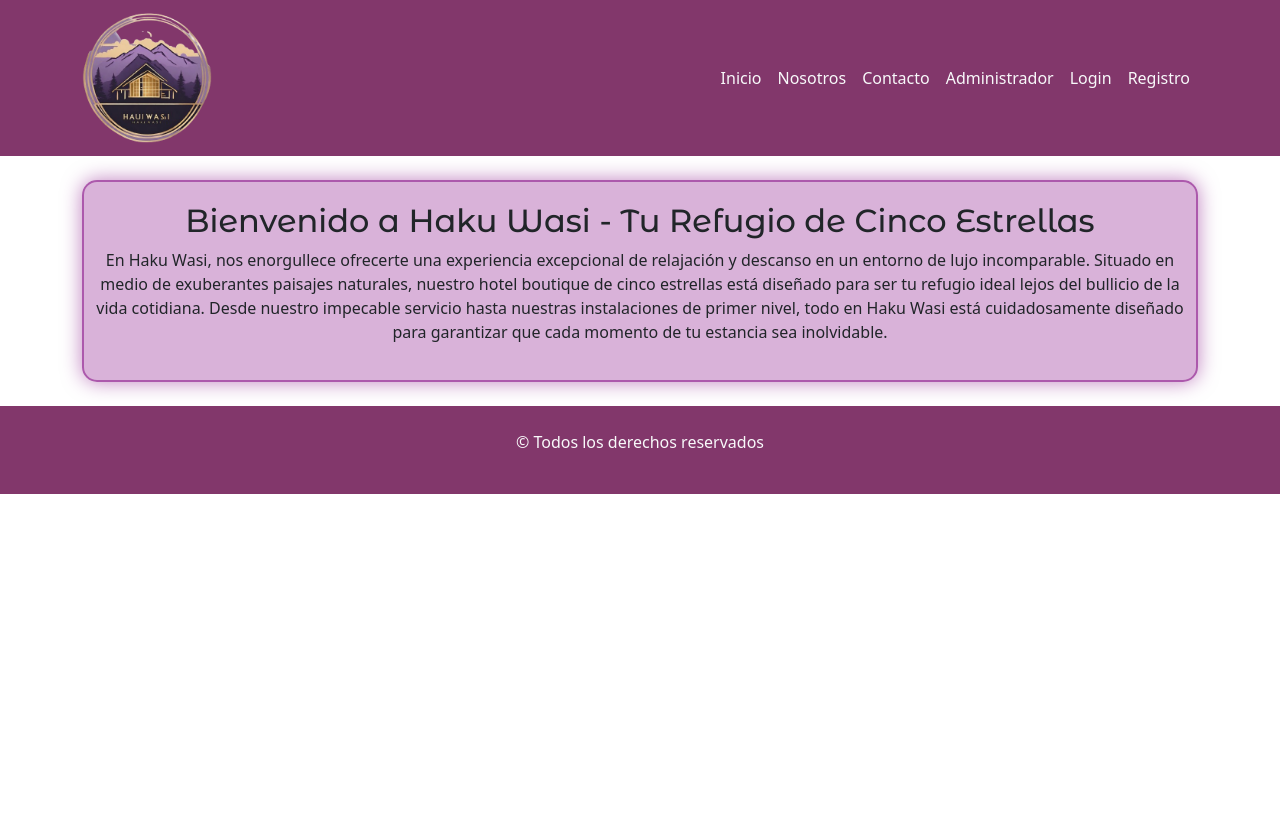
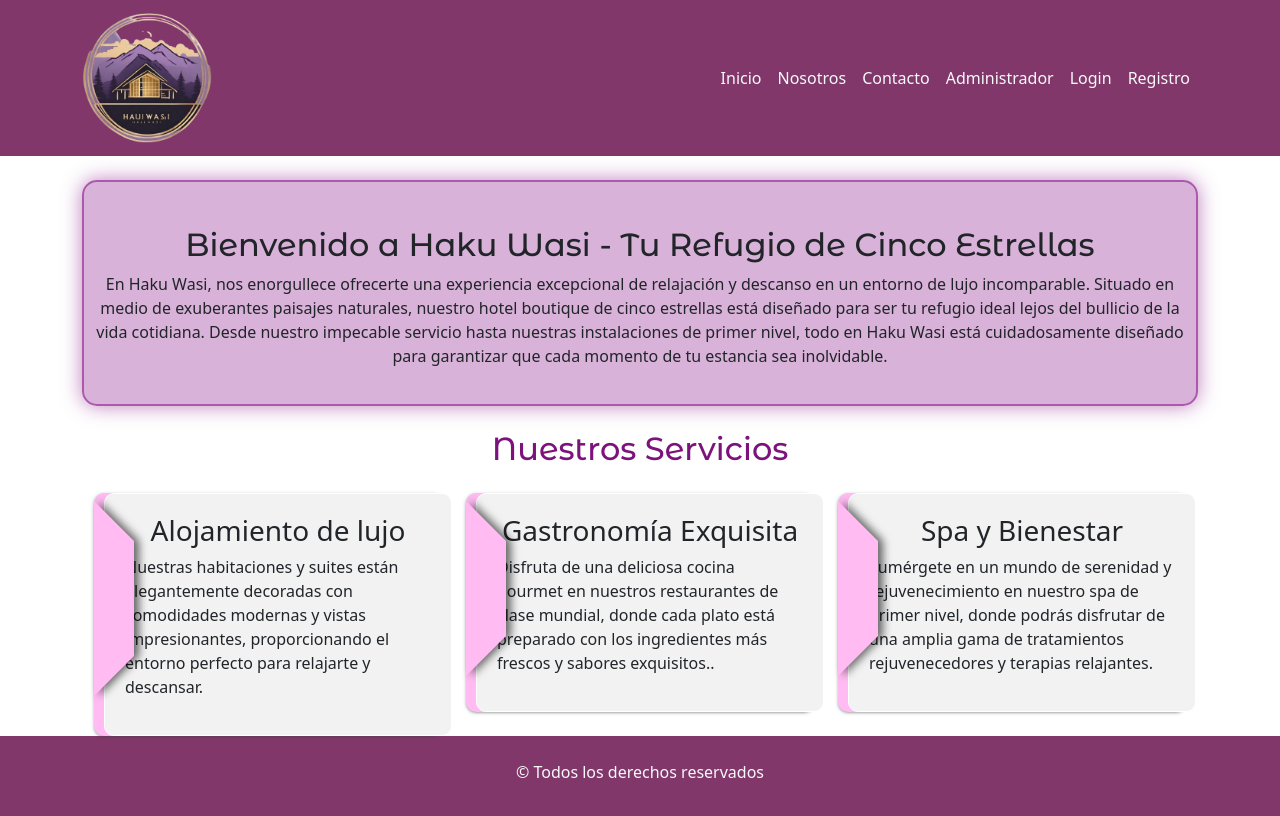
Before and after one commit to Pabmoy25/proyectoHotel-FrontEnd, a React (Vite) app: page /nosotros in a window 1280 px wide. Shown: the top 816 px of the page. Built offline with nearby package versions, Linux system fonts and the light colour scheme.

Commit message:
agregue card y efectos y estilos a la otra seccion en sobre nosotros, llamada nuestros servicios

```diff
--- a/src/App.css
+++ b/src/App.css
@@ -70,3 +70,56 @@ tbody {
   max-width: 800px;
   box-shadow: 0 0 20px rgba(128, 0, 128, 0.5);
 }
+
+.itemcard:hover::after{
+  filter: drop-shadow(5px 0 4px
+  #0000001a);
+}
+
+.itemcard:hover .layer{
+  left: 50px;
+}
+
+
+.itemcard {
+  --color: #FFBBF2;
+
+  background-color: var(--color);
+  border-radius: 10px;
+  box-shadow: #3c40434d 0px 1px 2px 0px,#3c404326 0px 1px 3px 1px;
+  position: relative;
+  cursor: pointer;
+}
+
+.itemcard::after{
+  content: "";
+  position: absolute;
+  top: 8px;
+  left: 0;
+  z-index: 2;
+  height: 80%;
+  box-sizing: border-box;
+  border-style: solid;
+  border-color: transparent
+  transparent transparent var(--color);
+  border-width: 40px 40px 40px 40px;
+  filter: drop-shadow(5px 0 4px #00000094);
+  transition: filter .5s;
+}
+
+.layer{
+  background-color: #F2F2F2 ;
+  border: 1PX solid #fff;
+  border-radius: inherit;
+  padding: 20px;
+  box-shadow:
+  #00000012 0px 1px 2px
+  #00000012 0px 2px 4px
+  #00000012 0px 4px 8px
+  #00000012 0px 8px 16px
+  #00000012 0px 16px 32px
+  #00000012 0px 32px 64px;
+  position: relative;
+  left: 10px;
+  transition: left 1s ;
+}
--- a/src/components/pages/SobreNosotros.jsx
+++ b/src/components/pages/SobreNosotros.jsx
@@ -5,15 +5,45 @@ import { Link } from "react-router-dom";
 const SobreNosotros = () => {
     return (
         <>
-        <section class="container-fluid">
-        <div class="row">
-          <div class="col-md-12 col-lg-12 col-sm-12 mb-sm-4 cuadroNosotros mt-4">
-              <h2 class="texto-principal text-center">Bienvenido a Haku Wasi - Tu Refugio de Cinco Estrellas</h2>
-              <p className="text-center">
+        <section class="container cuadroNosotros mt-4">
+              <h2 class="text-center mt-4">Bienvenido a Haku Wasi - Tu Refugio de Cinco Estrellas</h2>
+              <p className="text-center ">
               En Haku Wasi, nos enorgullece ofrecerte una experiencia excepcional de relajación y descanso en un entorno de lujo incomparable. Situado en medio de exuberantes paisajes naturales, nuestro hotel boutique de cinco estrellas está diseñado para ser tu refugio ideal lejos del bullicio de la vida cotidiana. Desde nuestro impecable servicio hasta nuestras instalaciones de primer nivel, todo en Haku Wasi está cuidadosamente diseñado para garantizar que cada momento de tu estancia sea inolvidable.
               </p>
-            </div>
-          </div>
+        </section>
+
+        <section>
+        <h2 class=" text-center mt-4 tituloAdmin mb-4">Nuestros Servicios</h2>
+            <section className="container-fluid">
+                < div className="row">
+                    <div className="col-lg-4 col-md-4 col-sm-12">
+                    <div className="itemcard">
+                    <div className="layer">
+                        <h3 className="text-center">Alojamiento de lujo</h3>
+                        <p>Nuestras habitaciones y suites están elegantemente decoradas con comodidades modernas y vistas impresionantes, proporcionando el entorno perfecto para relajarte y descansar.</p>
+                    </div>
+                     </div>
+                    </div>
+
+                    <div className="col-lg-4 col-md-4 col-sm-12">
+                    <div className="itemcard">
+                    <div className="layer">
+                        <h3 className="text-center">Gastronomía Exquisita</h3>
+                        <p>Disfruta de una deliciosa cocina gourmet en nuestros restaurantes de clase mundial, donde cada plato está preparado con los ingredientes más frescos y sabores exquisitos..</p>
+                    </div>
+                     </div>
+                    </div>
+
+                    <div className="col-lg-4 col-md-4 col-sm-12">
+                    <div className="itemcard">
+                    <div className="layer">
+                        <h3 className="text-center">Spa y Bienestar</h3>
+                        <p>Sumérgete en un mundo de serenidad y rejuvenecimiento en nuestro spa de primer nivel, donde podrás disfrutar de una amplia gama de tratamientos rejuvenecedores y terapias relajantes.</p>
+                    </div>
+                     </div>
+                    </div>
+                </div>
+            </section>
         </section>
         </>
     );
```
